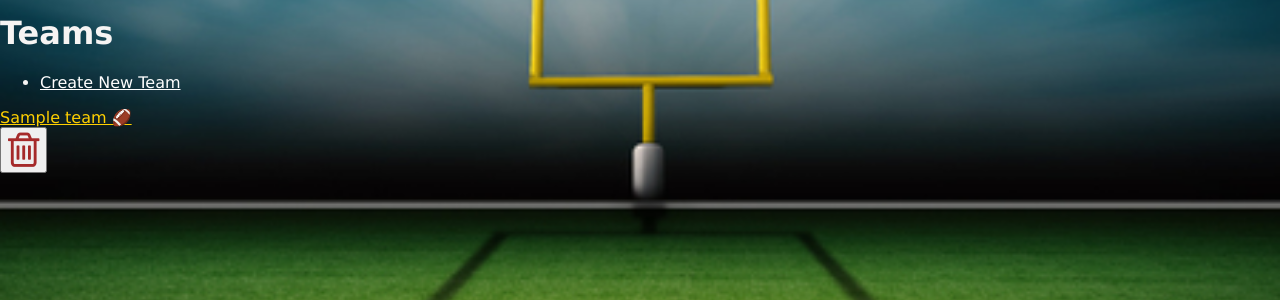
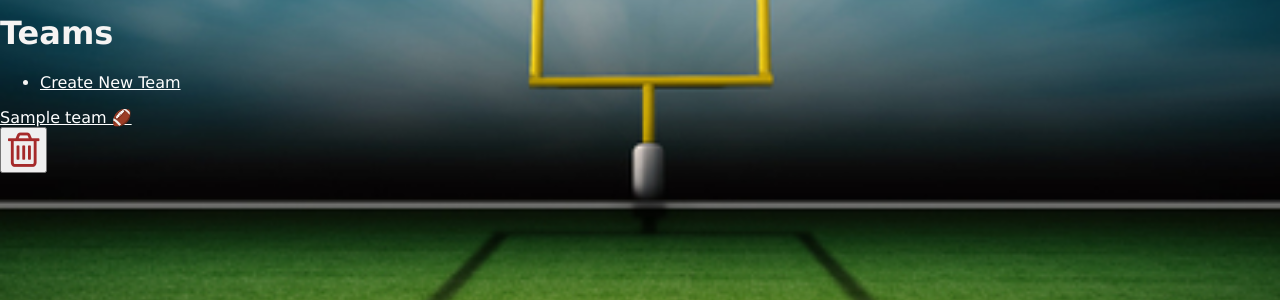
Before and after one commit to ckite82/solo_project_sports_score_app, a Flask app: page /teams in a window 1280 px wide. Shown: the part 258-558 px from the top of the page. Run offline with Flask 2, Linux system fonts and the light colour scheme; a database or web service that is not in the repository returns one stand-in record (values such as "Sample title"); some libraries are stand-ins or nearby versions.

Commit message:
nineteenth commit - update to presentation and teams.html

```diff
--- a/project_start_point/templates/teams/index.html
+++ b/project_start_point/templates/teams/index.html
@@ -14,7 +14,7 @@
         <div class="content">
         </div>
         <div class="team_name">
-            <a href="/teams/{{team.id}}" style="color: rgb(255, 208, 0)">   {{team.team_name}}   &#127944;</a>
+            <a href="/teams/{{team.id}}" style="color: white">   {{team.team_name}}   &#127944;</a>
         </div>
         <div class="delete-buttons">
             <form class="delete-form" action="/teams/{{team.id}}/delete" method="POST">
```
Also changed, not shown: 2 other files.
